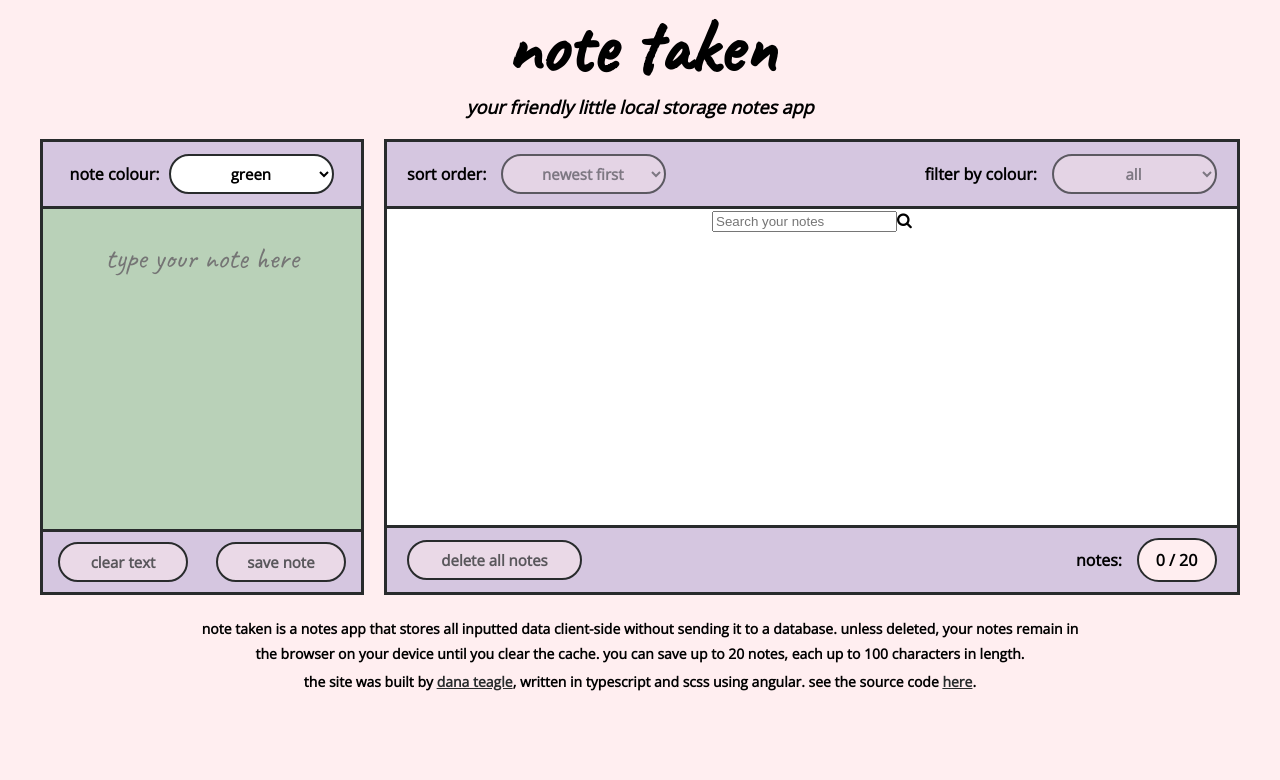
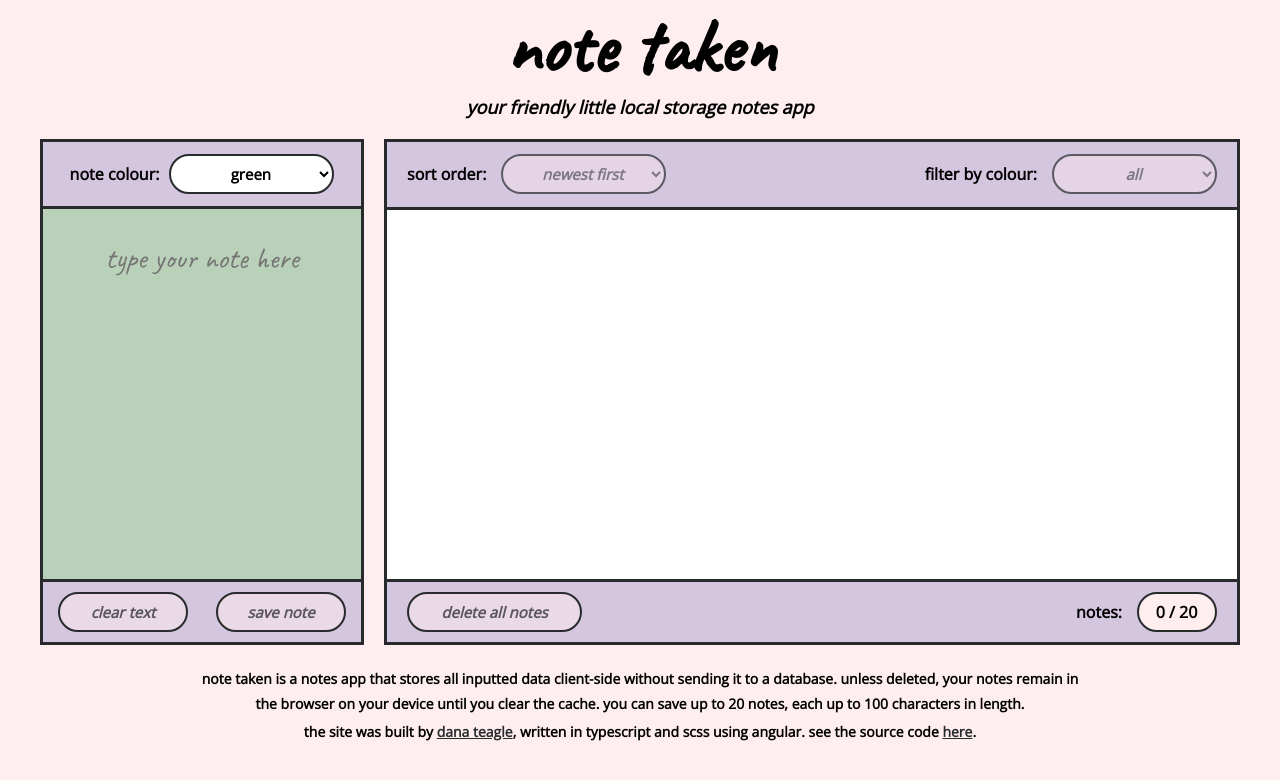
Before and after one commit to torontopubliclibra/note-taken, an Angular app: page / in a window 1280 px wide. Shown: the top 780 px of the page. Built offline with nearby package versions, Linux system fonts and the light colour scheme.

Commit message:
style: continued to improve desktop & mobile styles

```diff
--- a/src/app/app.component.scss
+++ b/src/app/app.component.scss
@@ -1,6 +1,6 @@
 @use './src/partials/variables.scss' as *;
 
-p, button, select {
+p, button, select, input {
     font-weight: 600;
 }
 
@@ -165,7 +165,7 @@ main {
 .notepad {
     display: flex;
     flex-direction: column;
-    height: 450px;
+    height: 500px;
     min-width: 300px;
     max-width: 340px;
     margin: 0;
@@ -262,7 +262,7 @@ textarea {
     height: 100%;
     font-family: $handwriting;
     background: none;
-    text-transform: lowercase;
+    text-transform: none;
     font-size: 30px;
     font-weight: 400;
     text-align: center;
@@ -279,9 +279,7 @@ textarea {
     }
 }
 
-select {
-    width: 165px;
-    height: 40px;
+select, input {
     margin: 5px 0;
     padding-left: 10px;
     background-color: $white;
@@ -291,7 +289,6 @@ select {
     text-align: center;
     text-transform: lowercase;
     font-size: 15px;
-    cursor: pointer;
     transition: none;
 
     &:hover {
@@ -310,13 +307,41 @@ select {
 
     // responsive to tablet
     @media only screen and (max-width: $tablet) {
-        width: 250px;
         height: 40px;
         font-size: 16px;
         font-style: italic;
         &:hover {
             background-color: $white;
         }
+    }
+}
+
+select {
+    height: 40px;
+    width: 165px;
+    cursor: pointer;
+
+    &:disabled {
+        font-style: italic;
+    }
+
+    // responsive to tablet
+    @media only screen and (max-width: $tablet) {
+        width: 250px;
+    }
+}
+
+input {
+    height: 36px;
+    width: 275px;
+    text-align: center;
+
+    &:disabled {
+        font-style: italic;
+    }
+
+    &:hover, &:focus {
+        background-color: rgba($color1, 0.6);
     }
 }
 
@@ -339,6 +364,7 @@ button {
     &:disabled {
         color: rgba($black, 0.75);
         background-color: rgba($color2, 0.5);
+        font-style: italic;
         &:hover {
             background-color: rgba($color2, 0.5);
             cursor: default;
@@ -398,7 +424,7 @@ button {
     min-width: 500px;
     width: 100%;
     max-width: 850px;
-    height: 450px;
+    height: 500px;
     margin: 0;
     background-color: $white;
     border: solid $black 3px;
@@ -421,8 +447,7 @@ button {
         margin: 0 auto;
     }
 
-    .notebook-options, .notebook-buttons {
-        background-color: $color1;
+    .notebook-options, .notebook-search, .notebook-buttons {
         height: 55px;
         width: calc(100% - 40px);
         padding: 5px 20px;
@@ -435,15 +460,40 @@ button {
         }
     }
 
-    .notebook-options, .notebook-buttons, .notes-remaining {
+    .notebook-options, .notebook-buttons, .notes-remaining, .notebook-search {
         display: flex;
         justify-content: space-between;
         align-items: center;
         flex-direction: row;
     }
 
+    .notebook-options, .notebook-search {
+        border-bottom: solid $black 3px;
+    }
+
+    .notebook-search {
+        background-color: $color2;
+        justify-content: flex-end;
+        gap: 15px;
+
+        &.disabled {
+            display: none;
+        }
+
+        // responsive to tablet
+        @media only screen and (max-width: $tablet) {
+            justify-content: center;
+            order: 2;
+            border-bottom: none;
+            border-top: solid $black 3px;
+        }
+    }
+
+    .notebook-options, .notebook-buttons {
+        background-color: $color1;
+    }
+
     .notebook-options {
-        border-bottom: solid $black 3px;
 
         // responsive to tablet
         @media only screen and (max-width: $tablet) {
@@ -451,13 +501,14 @@ button {
             border-bottom: none;
             flex-direction: row-reverse;
             justify-content: center;
-            order: 2;
+            order: 3;
             gap: 20px;
             height: 87px;
         }
     }
 
     .notebook-buttons {
+        height: 50px;
         border-top: solid $black 3px;
         flex-direction: row-reverse;
         gap: 15px;
@@ -470,7 +521,7 @@ button {
             height: 60px;
             padding-top: 0;
             gap: 20px;
-            order: 3;
+            order: 4;
             font-size: 16px;
             p {
                 margin: 0;
@@ -536,7 +587,7 @@ button {
         background-color: $color2;
         border: solid $black 2px;
         border-radius: 30px;
-        height: 40px;
+        height: 36px;
         width: 75px;
         padding-right: 1px;
         cursor: default;
@@ -554,7 +605,7 @@ button {
     .notes-list {
         display: flex;
         min-width: 100%;
-        height: 283px;
+        height: 330px;
         overflow-y: scroll;
         flex-flow: row wrap;
         justify-content: center;
@@ -563,8 +614,13 @@ button {
         margin: 0;
         gap: 20px;
 
+        .no-search {
+            text-align: center;
+        }
+
         // responsive to tablet
         @media only screen and (max-width: $tablet) {
+            background-color: $white;
             height: 100%;
             gap: 0;
             padding: 0;
@@ -607,6 +663,10 @@ button {
                 margin-bottom: 35px;
                 overflow-wrap: break-word;
 
+                &.note-text {
+                    text-transform: none;
+                }
+
                 // responsive to tablet
                 @media only screen and (max-width: $tablet) {
                     font-size: 29px;
@@ -628,6 +688,7 @@ button {
 
                 // responsive to tablet
                 @media only screen and (max-width: $tablet) {
+                    background-color: $white;
                     padding: 15px 0;
                     bottom: unset;
                     top: 0;
```
